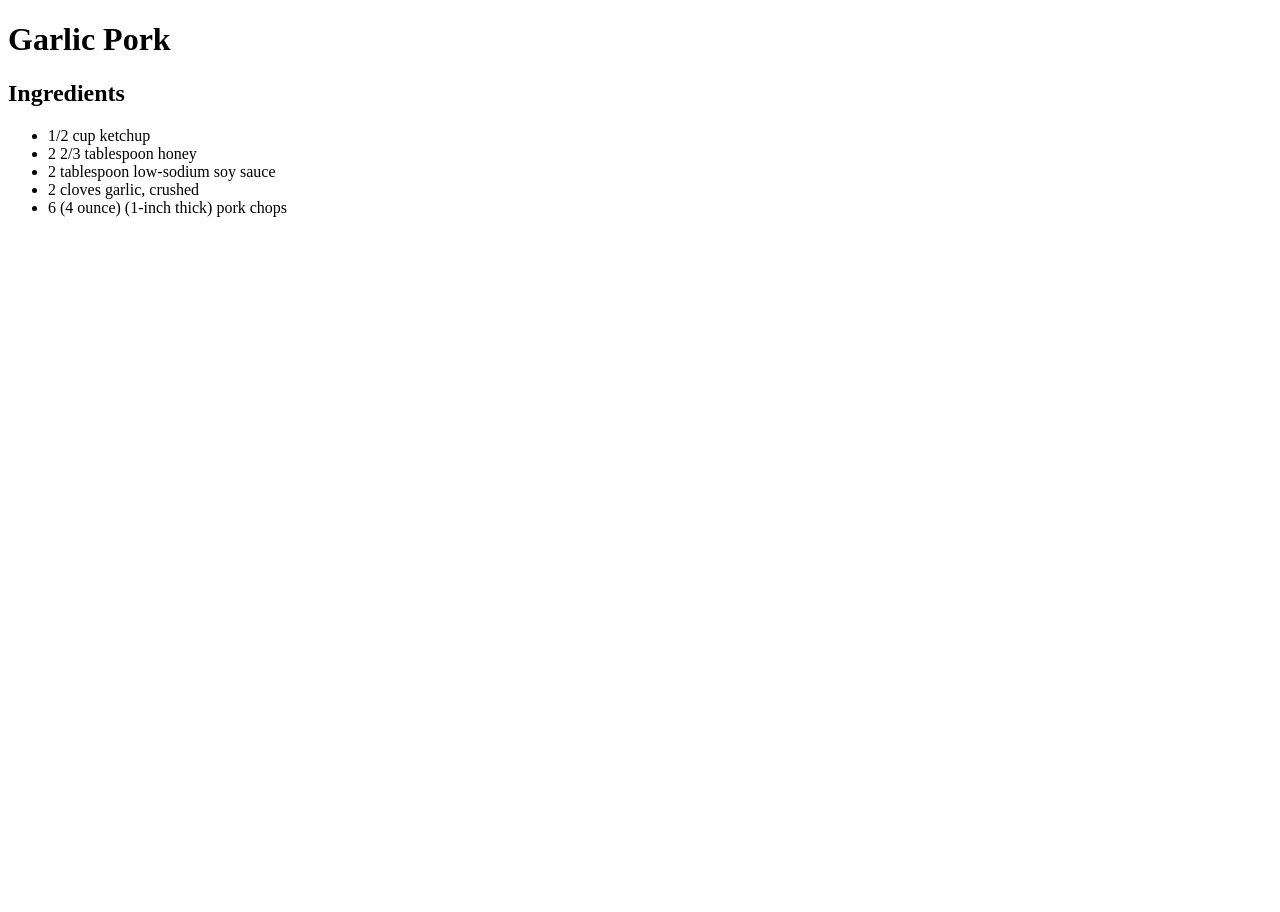
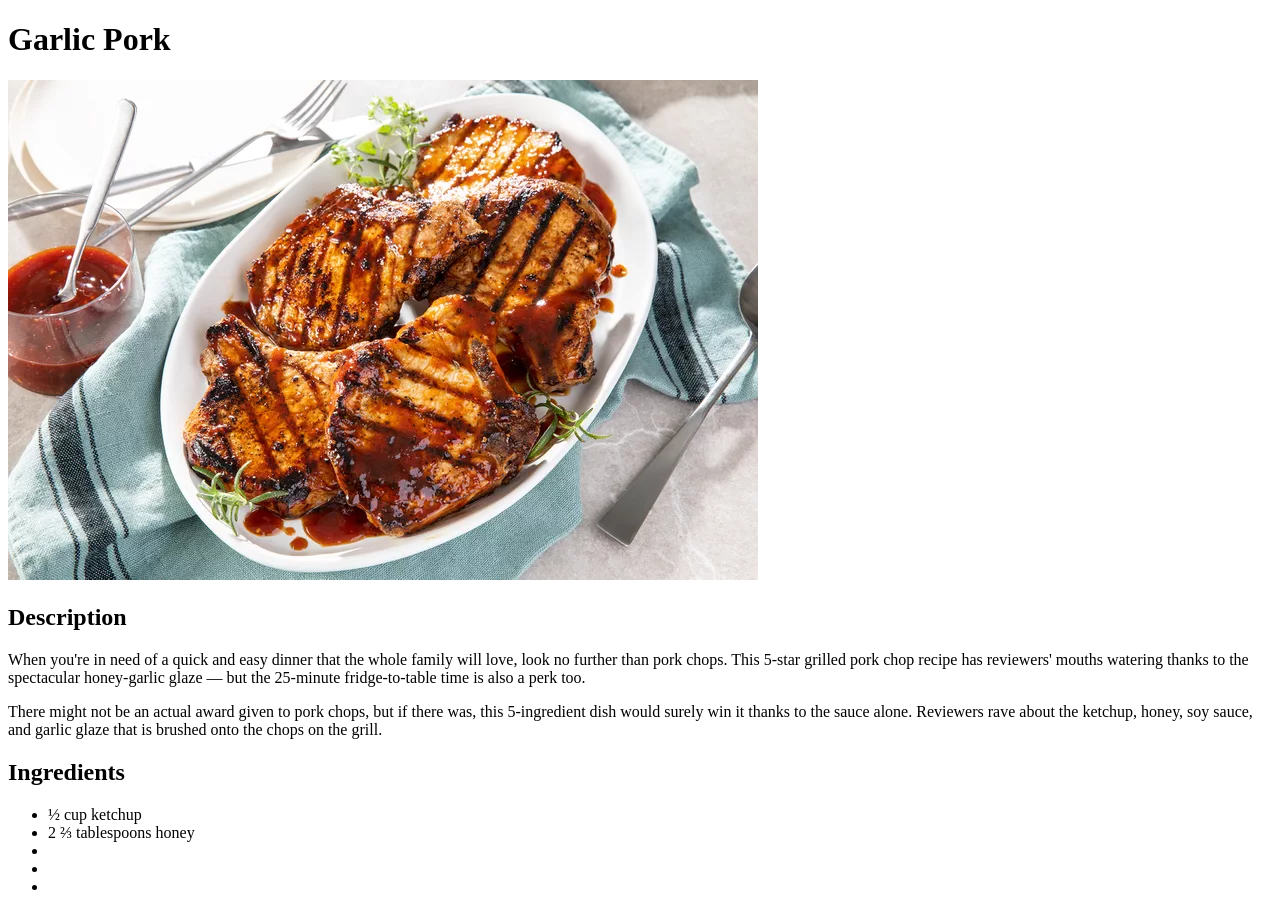
Before and after one commit to Goat3ggs/odin-recipes, a plain HTML site: page recipes/garlicPork.html in a window 1280 px wide. Before the commit the page ends 800 px from the top, so only its background shows below. Drawn offline with Linux system fonts and the light colour scheme.

Commit message:
Add image and ingredients

```diff
--- a/recipes/garlicPork.html
+++ b/recipes/garlicPork.html
@@ -3,13 +3,25 @@
   <head></head>
   <body>
     <h1>Garlic Pork</h1>
+
+    <img src="../images/garlicPork.webp" alt="Garlic Pork">
+
+    <h2>Description</h2>
+
+    <p>When you're in need of a quick and easy dinner that the whole family will love, look no further than pork chops. This 5-star grilled pork chop recipe has reviewers' mouths watering thanks to the spectacular honey-garlic glaze — but the 25-minute fridge-to-table time is also a perk too.</p>
+    <p>
+      There might not be an actual award given to pork chops, but if there was, this 5-ingredient dish would surely win it thanks to the sauce alone. Reviewers rave about the ketchup, honey, soy sauce, and garlic glaze that is brushed onto the chops on the grill.
+    </p>
+
     <h2>Ingredients</h2>
     <ul>
-      <li>1/2 cup ketchup</li>
-      <li>2 2/3 tablespoon honey</li>
-      <li>2 tablespoon low-sodium soy sauce</li>
-      <li>2 cloves garlic, crushed</li>
-      <li>6 (4 ounce) (1-inch thick) pork chops</li>
+      <li>½ cup ketchup</li>
+      <li>2 ⅔ tablespoons honey</li>
+      <li></li>
+      <li></li>
+      <li></li>
+    </ul>
+
     </ul>
   </body>
 </html>
```
Also changed, not shown: index.html (+1 -0 lines), images/garlicPork.webp (added).
